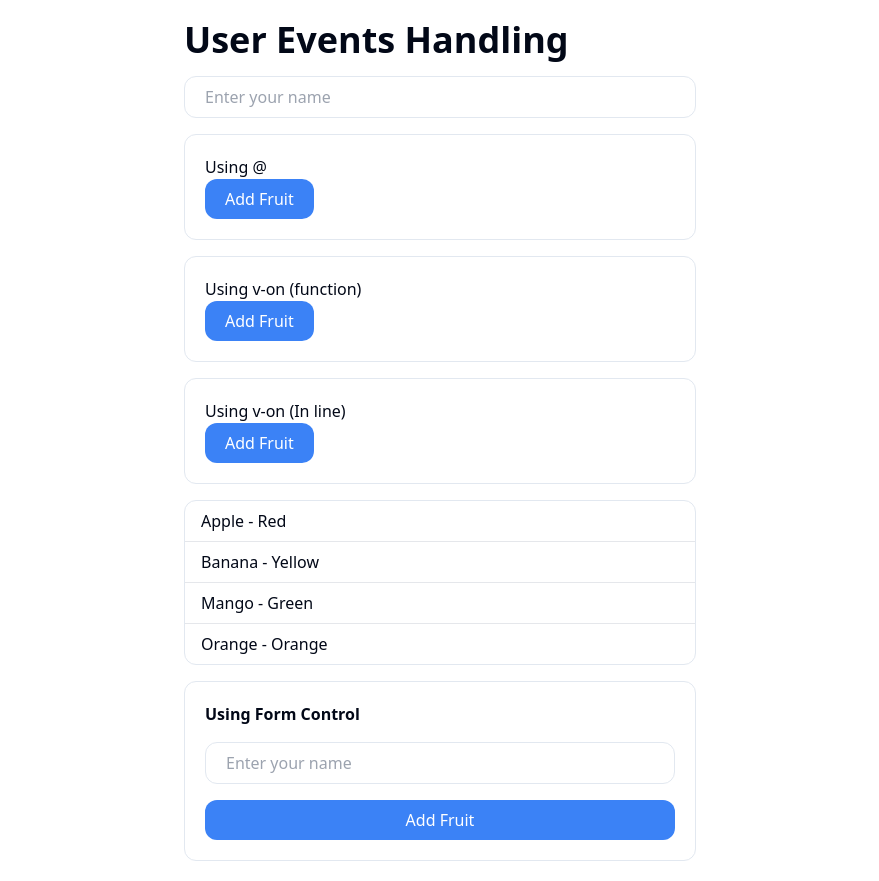
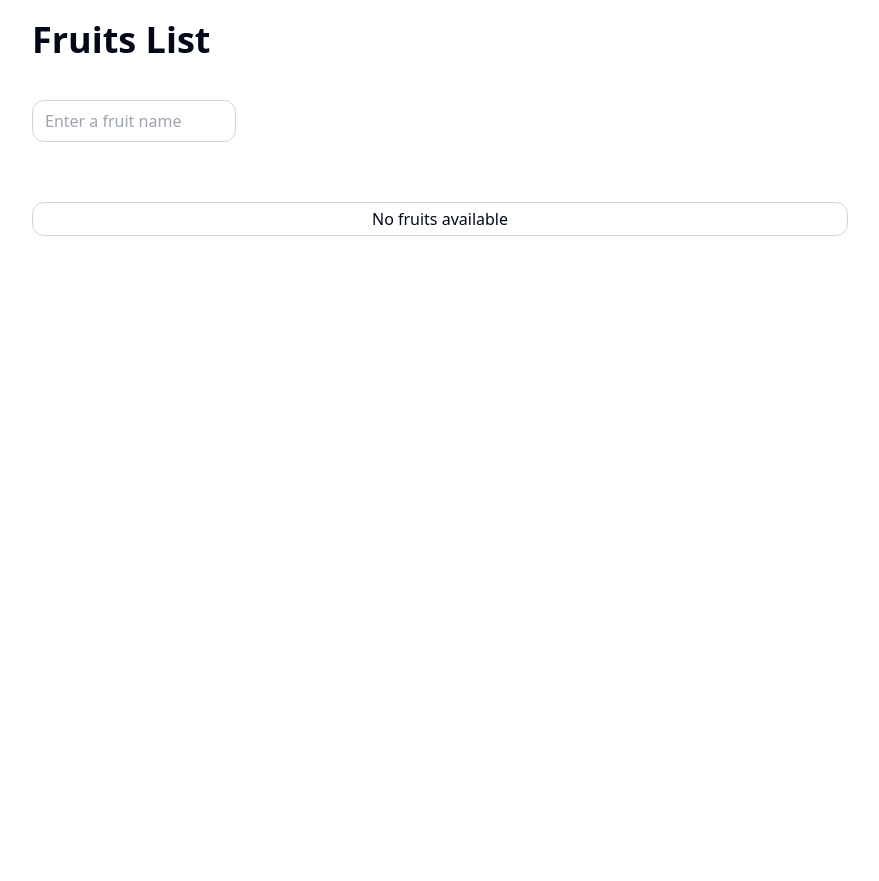
Before and after one commit to pphatdev/learn-vue, a Vue app: page / in a window 1280 px wide. Shown: the whole page, without its empty margins (200-1079 px from the left). After the commit the page ends 800 px from the top, so only its background shows below. Built offline with nearby package versions, Linux system fonts and the light colour scheme.

Commit message:
📃: Vue Conditional

```diff
--- a/src/App.vue
+++ b/src/App.vue
@@ -6,7 +6,9 @@
 
   // import UserInput from './components/Learning/UserInput.vue';
 
-  import UserEvents from './components/Learning/UserEvents.vue';
+  // import UserEvents from './components/Learning/UserEvents.vue';
+
+  import Conditional from './components/Learning/Conditional.vue';
 
 </script>
 
@@ -20,5 +22,7 @@
 
   <!-- <UserInput /> -->
 
-  <UserEvents />
+  <!-- <UserEvents /> -->
+
+  <Conditional />
 </template>
--- /dev/null
+++ b/src/components/Learning/Conditional.vue
@@ -0,0 +1,44 @@
+<script setup lang="ts">
+import { ref } from 'vue'
+
+type Fruit = {
+    id: number
+    name?: string
+}
+
+const fruits = ref<Fruit[]>([])
+const newFruit = ref('')
+const addFruit = () => {
+    if (newFruit.value.trim() !== '') {
+        fruits.value.push({
+            id: fruits.value.length + 1,
+            name: newFruit.value
+        })
+        newFruit.value = ''
+    }
+}
+</script>
+
+<template>
+
+    <form @submit.prevent="addFruit" class="container flex flex-wrap max-w-4xl gap-5 px-10 py-5 mx-auto">
+        <h1 class="w-full text-4xl font-bold shrink-0">Fruits List</h1>
+        <input type="text" v-model="newFruit" placeholder="Enter a fruit name"
+            class="w-1/4 px-3 py-2 my-5 border border-gray-300 rounded-xl">
+    </form>
+
+    <div class="container flex flex-wrap max-w-4xl gap-5 px-10 py-5 mx-auto">
+
+        <ul class="w-full border border-gray-300 divide-y divide-border rounded-xl">
+            <li v-for="({id, name}) in fruits" :key="id" class="px-4 py-2">
+                {{ id }}. {{ name }}
+            </li>
+
+            <li v-if="fruits.length === 0" class="px-4 py-1 text-center">
+                No fruits available
+            </li>
+        </ul>
+
+    </div>
+
+</template>
```
